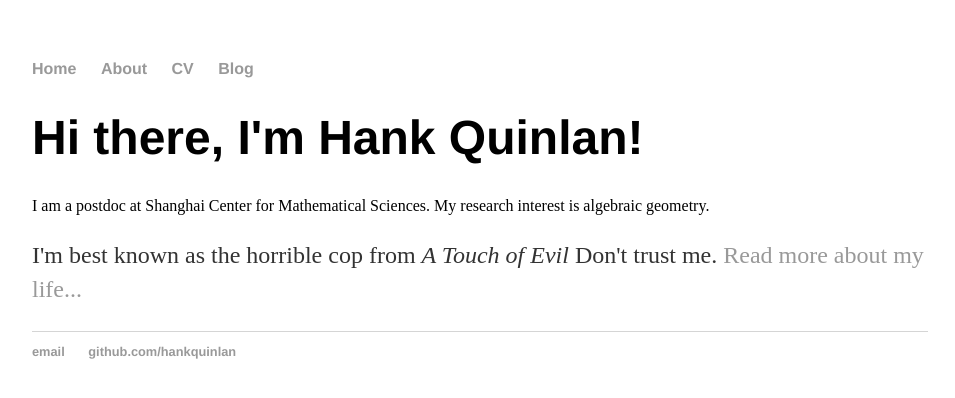
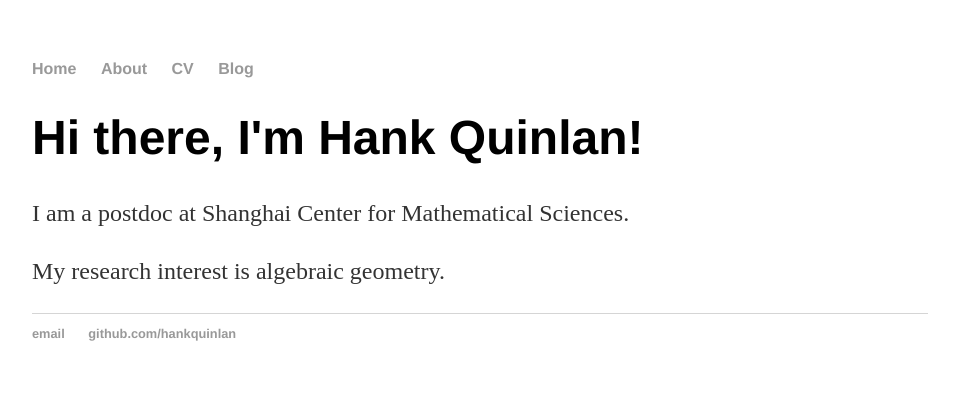
Before and after one commit to qxma10/qxma10.github.io, a Jekyll site: the page built from index.html, in a window 1280 px wide. Shown: the top 398 px of the page, without its empty margins (160-1115 px from the left). Built offline with Jekyll 4.4.1, drawn with Linux system fonts in a browser that asks for light colours.

Commit message:
Update index.html

```diff
--- a/index.html
+++ b/index.html
@@ -4,7 +4,6 @@ title: Qixiao's Homepage
 ---
 <div class="blurb">
 	<h1>Hi there, I'm Hank Quinlan!</h1>
-	I am a postdoc at Shanghai Center for Mathematical Sciences.
-	My research interest is algebraic geometry.
-	<p>I'm best known as the horrible cop from <em>A Touch of Evil</em> Don't trust me. <a href="/about">Read more about my life...</a></p>
+	<p>I am a postdoc at Shanghai Center for Mathematical Sciences.</p>
+	<p>My research interest is algebraic geometry. </p>
 </div><!-- /.blurb -->
```
